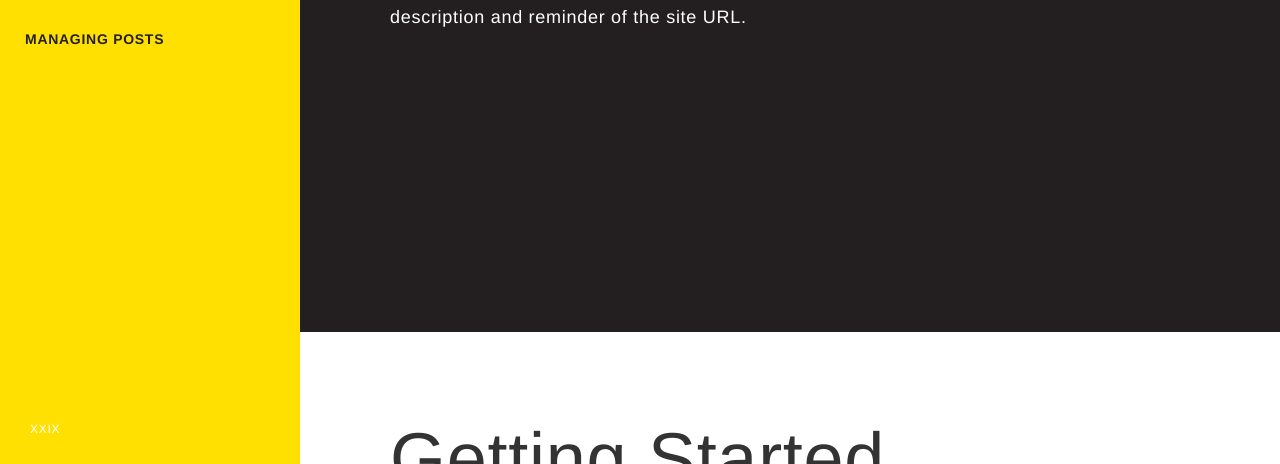
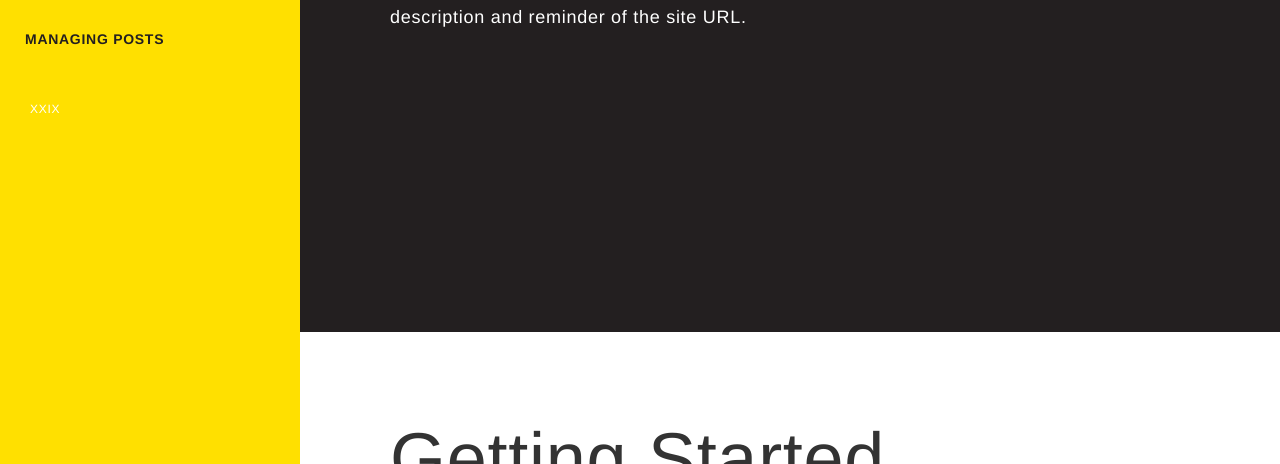
Before and after one commit to aigadesign/aiga-eod-docs, a Jekyll site: the page built from index.html, in a window 1280 px wide and 900 px high, scrolled down 280 px. Shown: the part 436-900 px from the top of the window. Built offline with Jekyll 4.4.1, drawn with Linux system fonts in a browser that asks for light colours.

Commit message:
XXIX Docs Tweaks

```diff
--- a/_includes/head.html
+++ b/_includes/head.html
@@ -14,6 +14,7 @@
 
   <link rel="stylesheet" href="{{ "/css/main.css" | prepend: site.baseurl }}">
   <link rel="canonical" href="{{ page.url | replace:'index.html','' | prepend: site.baseurl | prepend: site.url }}">
+  <link rel="icon" href="favicon.ico" type="image/x-icon" />
 
   <!--[if lt IE 9]>
     <script type="text/javascript" src="js/respond.js"></script>
--- a/css/main.scss
+++ b/css/main.scss
@@ -30,7 +30,6 @@
 }
 
 .no-scroll {
-  height: 100%;
   overflow: hidden;
 }
 
@@ -124,7 +123,7 @@
     @extend %lap-text-xs;
   }
 
-  p {
+  p, ul, ol {
     @extend %margin-bottom-m, %desk-margin-bottom-l;
   }
 
@@ -290,19 +289,37 @@
     min-height: 100%;
     max-height: 100%;
 
+    .nav-header {
+      background: $xxix-yellow;
+    }
+
     .nav-toggle {
       background: $xxix-black;
     }
 
-    footer {
-      bottom: 0;
+    .article {
+      position: fixed;
+      height: 100%;
+      width: 100%;
+      overflow: scroll;
+      overflow-scrolling: touch;
+      -webkit-overflow-scrolling: touch;
     }
+  }
+
+  .nav-header {
+    @include transition(all 0.2s ease-in-out);
+    background: $xxix-black;
+    height: $mobile-nav-height;
+    position: fixed;
+    width: 100%;
+    z-index: 10;
   }
 
   .logo {
     @include border-box;
     background: transparent url('../img/logo-160x160.png') no-repeat center center;
-    background-size: 80px 80px;
+    background-size: 60px 60px;
     float: left;
     height: 80px;
     margin-top: 10px;
@@ -322,6 +339,10 @@
   &.invert {
     background: $xxix-yellow;
 
+    .nav-header {
+      background: $xxix-yellow;
+    }
+
     .nav-toggle {
       background: $xxix-black;
     }
@@ -337,19 +358,22 @@
     }
   }
 
-  footer {
-    @include transition(all 0.2s ease-in-out);
-    bottom: -$footer-height;
-    position: absolute;
-  }
-
   @include desk {
     background: $xxix-yellow;
-    min-height: 100vh;
+    height: 100vh;
     max-height: inherit;
     width: $sidebar-width;
     overflow: scroll;
+    overflow-scrolling: touch;
+    -webkit-overflow-scrolling: touch;
+
     position: fixed;
+
+    .nav-header {
+      background: transparent;
+      height: auto;
+      position: inherit;
+    }
 
     .logo {
       @include border-box;
@@ -367,12 +391,9 @@
       display: none;
     }
 
-    .posts-wrapper {
+    .article, .body, .posts-wrapper {
       padding-top: 0;
-    }
-
-    footer {
-      bottom: 0;
+      min-height: 100%;
     }
   }
 }
@@ -463,7 +484,7 @@
     padding-top: 0;
   }
 
-  @include from($device-xl) {
+  @include desk {
     .section {
       padding-right: ($gutter-width - 100) !important;
     }
@@ -481,9 +502,22 @@
   Page — CTA
 ******************************************************************/
 .page-cta {
-  @extend %reading-text, %margin-top-xxl, %margin-bottom-m;
+  @extend %reading-text, %margin-top-xxl;
+
+  .section {
+    background: $xxix-black;
+    color: white;
+  }
 
   .article {
-    @extend %reading-column;
+    @extend %reading-column, %padding-vertical-m;
+
+    a {
+      color: $xxix-yellow;
+    }
+
+    p {
+      @extend %margin-bottom-n;
+    }
   }
 }
--- a/index.html
+++ b/index.html
@@ -4,16 +4,21 @@
 
 <div class="page-nav" id="page-nav">
   <div class="body">
-    <div class="article">
+    <div class="nav-header">
       <div class="logo"></div>
       <div class="nav-toggle" data-toggle-nav="#page-nav"></div>
+    </div>
+    <div class="article">
       <div class="posts-wrapper" id="#post-wrapper">
+        <div class="wrapper">
           <ul class="mod-post-list" id="nav">
             <li class="post current"><a class="post-link" href="#post-0">Introduction</a></li>
             {% for post in site.posts reversed %}
               <li class="post"><a class="post-link" href="#post-{{ forloop.index }}">{{ post.title }}</a></li>
             {% endfor %}
           </ul>
+        </div>
+
         {% include footer.html %}
       </div>
     </div>
--- a/js/scripts.coffee
+++ b/js/scripts.coffee
@@ -4,13 +4,11 @@
 
 disableBodyScroll = ->
   $("body").addClass('no-scroll')
-  $("body").bind "touchmove", (e) ->
-    e.preventDefault()
-    return
+  $(".page-wrapper").addClass('no-scroll')
 
 enableBodyScroll = ->
   $("body").removeClass('no-scroll')
-  $("body").unbind('touchmove')
+  $(".page-wrapper").removeClass('no-scroll')
 
 toggleBodyScroll = ->
   if $('body').hasClass('no-scroll')
```
Also changed, not shown: favicon.ico (added), 1 other file. Lines whose indentation alone changed are shown as unchanged.
